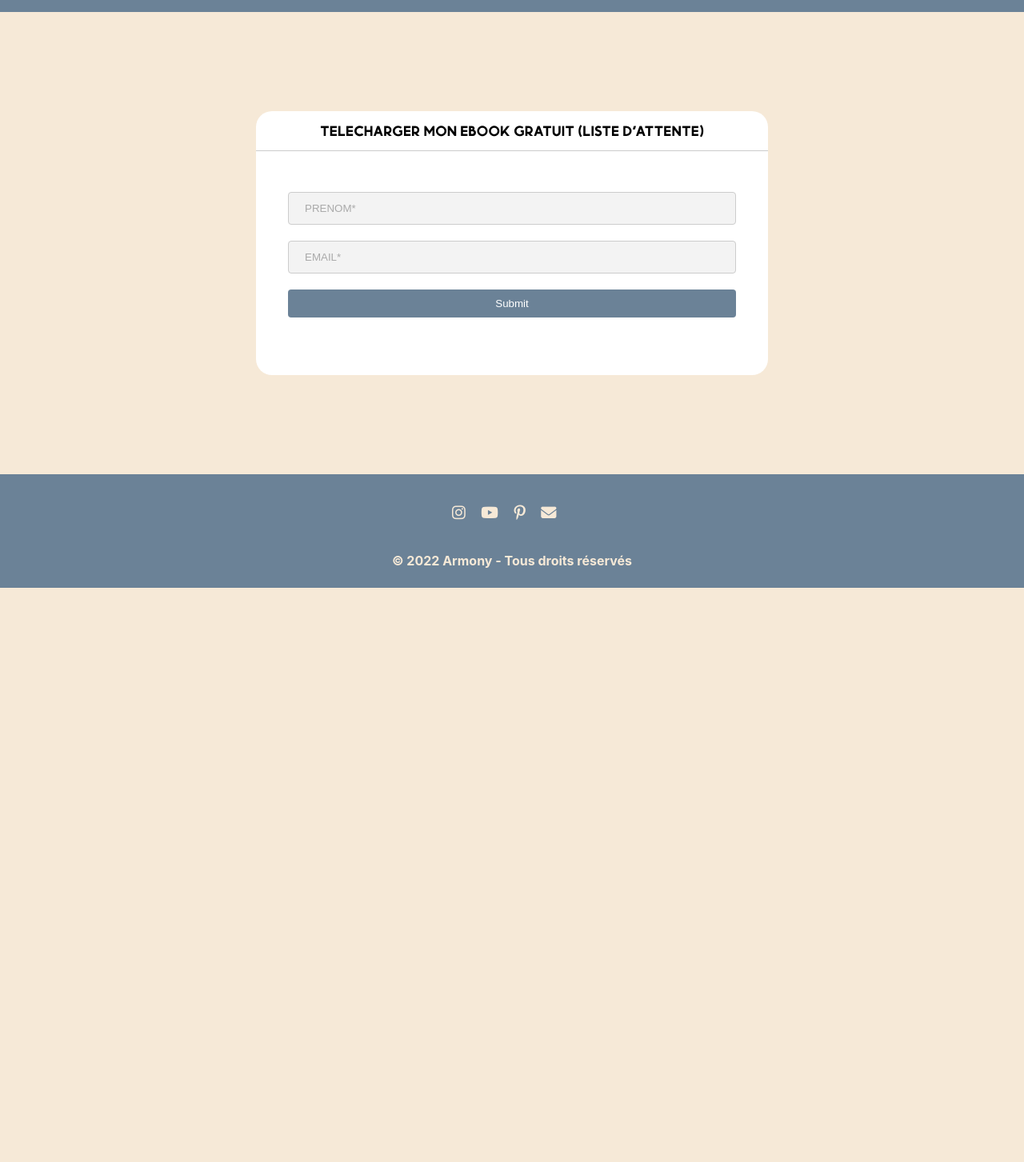
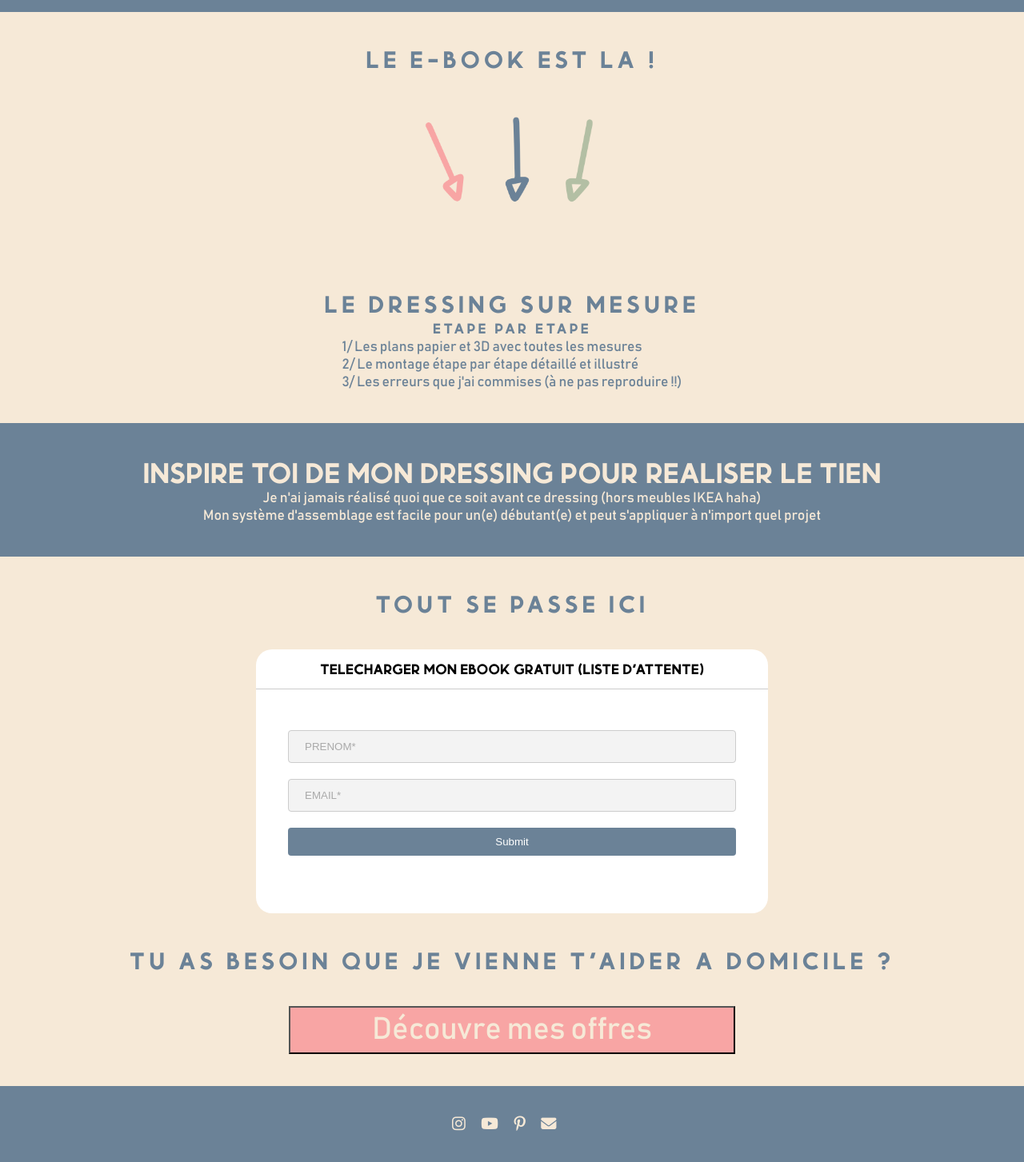
Before and after one commit to xolter/armony-app, a React (Create React App) app: page /newsletter-form in a window 1280 px wide. Shown: the part 300-1753 px from the top of the page at 80% size. Before the commit the page ends 1035 px from the top, so only its background shows below. Built offline with nearby package versions, Linux system fonts and the light colour scheme.

Commit message:
NewsletterForm content added + css naming

```diff
--- a/src/App.css
+++ b/src/App.css
@@ -18,7 +18,7 @@
   height: 142px;
 }
 
-.bigTitle {
+.title-big_main-color {
   display: flex;
   justify-content: center;
   align-items: center;
@@ -30,7 +30,7 @@
   width: 100%;
 }
 
-.bigTitle2 {
+.title-big_second-color {
   display: flex;
   justify-content: center;
   align-items: center;
@@ -41,3 +41,24 @@
   height: 600px;
   width: 100%;
 }
+
+.title-medium, .title-medium:hover {
+  display: flex;
+  justify-content: center;
+  align-items: center;
+  font-size: 2.5rem;
+  color: var(--third-bg-color);
+  height: auto;
+  padding: 40px;
+  letter-spacing: 0.3rem;
+}
+
+.subtitle, .subtitle:hover {
+  display: flex;
+  justify-content: center;
+  align-items: center;
+  font-size: 1.5rem;
+  color: var(--third-bg-color);
+  height: auto;
+  letter-spacing: 0.2rem;
+}
--- a/src/components/pages/NewsletterForm.css
+++ b/src/components/pages/NewsletterForm.css
@@ -1,9 +1,8 @@
-.NewsletterPage {
-    justify-content: center;
+.newsletter-page {
     align-items: center;
 }
 
-.NewsletterForm {
+.newsletter-form {
     height: 280px;
     width: 640px;
     padding: 1.5rem 2.5rem;
@@ -14,20 +13,20 @@
     border-radius: 0 0 20px 20px;
 }
 
-.NewsletterValidation {
+.newsletter__validation {
     height: 150px;
 }
 
-.ValidationText {
+.newsletter__validation-text {
     text-align: center;
     padding-bottom: 20px;
 }
 
-.FormElement {
+.newsletter-form__form-element {
     padding-bottom: 20px;
 }
 
-.FormTitle {
+.newsletter-form__title {
     height: 50px;
     width: 640px;
     padding: 1.5rem 2.5rem;
@@ -39,8 +38,38 @@
     box-sizing: border-box;
     border-bottom: 1px solid #ccc;
 }
+.newsletter-block {
+    display: flex;
+    flex-flow: column nowrap;
+    justify-content: center;
+    align-items: center;
+    padding: 40px 0px;
+    width: 100%;
+}
+.newsletter-block_blue {
+    display: flex;
+    flex-flow: column nowrap;
+    justify-content: center;
+    align-items: center;
+    padding: 40px 0px;
+    background-color: var(--third-bg-color);
+    width: 100%;
+}
 
-input, .ValidationButton {
+.newsletter-block_blue > p {
+    color: var(--main-bg-color);
+}
+
+.no-padding-bot, .no-padding-bot:hover {
+    padding-bottom: 0;
+}
+
+.title-medium_main-color {
+    color: var(--main-bg-color);
+    background-color: var(--third-bg-color);
+}
+
+input, .newsletter__validation-button {
     border-radius: 4px;
     width: 100%;
 }
@@ -57,7 +86,7 @@ input[type=text]::placeholder{
     color: rgb(170, 170, 170);
 }
 
-input[type=submit], .ValidationButton {
+input[type=submit], .newsletter__validation-button  {
     width: 100%;
     background-color: var(--third-bg-color);
     color: white;
@@ -70,16 +99,40 @@ input[type=submit]:hover {
     background-color: #758fa7;
 }
 
-span, .ValidationError {
+span, .newsletter__validation_red {
     color: red;
 }
 
-.ValidationSuccess {
+.newsletter__validation_green {
     color: green;
 }
 
+.arrows-img {
+    max-height:150px;
+}
+
+.newsletter-button {
+    display: flex;
+    flex-flow: column nowrap;
+    justify-content: center;
+    align-items: center;
+    padding-bottom: 40px;
+}
+
+.offer-button {
+    color: var(--main-bg-color);
+    background-color: var(--second-bg-color);
+    font-family: 'BAHNSCHRIFT', -apple-system, 'Ubuntu', 'Cantarell', 'sans-serif';
+    font-size: 2.4rem;
+    padding: 5px 8vw;
+}
+
+.offer-button:hover {
+    color: var(--third-bg-color);
+}
+
 @media screen and (max-width: 768px) {
-    .NewsletterForm, .FormTitle {
+    .newsletter-form, .newsletter-form__title {
         width: 80vw;
     }
 }
--- a/src/components/pages/NewsletterForm.tsx
+++ b/src/components/pages/NewsletterForm.tsx
@@ -3,6 +3,7 @@ import './NewsletterForm.css';
 import '../../App.css';
 import { postContact } from '../../services/service';
 import { useNavigate } from 'react-router-dom';
+import arrowsImg from '../../images/arrows.png';
 
 export interface Contact {
   email: string,
@@ -42,23 +43,44 @@ function checkEmail() {
 
 return (
   <>
-  <div className='page-wrap NewsletterPage'>
-    <div className='FormTitle drop-shadow-lg'>
+  <div className='page-wrap newsletter-page'>
+    <h1 className='title-medium'>LE E-BOOK EST LA !</h1>
+    <img className='arrows-img' alt="arrows-img" src={arrowsImg} />
+    <div className='newsletter-block'>
+      <h1 className='title-medium no-padding-bot'>LE DRESSING SUR MESURE</h1>
+      <h2 className='subtitle'>ETAPE PAR ETAPE</h2>
+      <div>
+        <p>1/ Les plans papier et 3D avec toutes les mesures</p>
+        <p>2/ Le montage étape par étape détaillé et illustré</p>
+        <p>3/ Les erreurs que j'ai commises (à ne pas reproduire !!)</p>
+      </div>
+    </div>
+    <div className='newsletter-block_blue'>
+      <h1 className='title-medium_main-color'>INSPIRE TOI DE MON DRESSING POUR REALISER LE TIEN</h1>
+      <p>Je n'ai jamais réalisé quoi que ce soit avant ce dressing (hors meubles IKEA haha)</p>
+      <p>Mon système d'assemblage est facile pour un(e) débutant(e) et peut s'appliquer à n'import quel projet</p>
+    </div>
+    <h1 className='title-medium'>TOUT SE PASSE ICI</h1>
+    <div className='newsletter-form__title drop-shadow-lg'>
         <h2>TELECHARGER MON EBOOK GRATUIT (LISTE D'ATTENTE)</h2>
     </div>
-    <form className='NewsletterForm drop-shadow-lg' onSubmit={handleSubmitForm}>
-      <div className='FormElement'>
+    <form className='newsletter-form drop-shadow-lg' onSubmit={handleSubmitForm}>
+      <div className='newsletter-form__form-element'>
         <input type="text" value={contact.firstName} name="firstName" placeholder='PRENOM*' onChange={handleInputChange}/>
         {!validFirstName && <span>Ce champ est requis</span>}
       </div>
-      <div className='FormElement'>
+      <div className='newsletter-form__form-element'>
         <input type="text" value={contact.email} name="email" placeholder='EMAIL*' onChange={handleInputChange}/>
         {!validEmail && <span>Adresse email invalide</span>}
       </div>
-      <div className='FormElement'>
+      <div className='newsletter-form__form-element'>
         <input type="submit" name="subscribe"/>
       </div>
     </form>
+    <h1 className='title-medium'>TU AS BESOIN QUE JE VIENNE T'AIDER A DOMICILE ?</h1>
+    <div className='newsletter-button'>
+      <button className='offer-button'>Découvre mes offres</button>
+    </div>
   </div>
   </>
   );
--- a/src/components/pages/Validation.tsx
+++ b/src/components/pages/Validation.tsx
@@ -17,10 +17,10 @@ const Validation: FC = () => {
   let textStyle = null;
   let buttonMessage;
   if (code && code === "200") {
-    textStyle = "ValidationSuccess";
+    textStyle = "newsletter__validation_green";
     buttonMessage = "Retour à l'accueil";
   } else {
-    textStyle = "ValidationError";
+    textStyle = "newsletter__validation_red";
     buttonMessage = "Retour au formulaire";
   }
   const handleClick = () => {
@@ -32,16 +32,16 @@ const Validation: FC = () => {
   }
 
   return (
-    <div className='page-wrap NewsletterPage'>
-      <div className='FormTitle drop-shadow-lg'>
+    <div className='page-wrap newsletter-page'>
+      <div className='newsletter-form__title drop-shadow-lg'>
           <h2>TELECHARGER MON EBOOK GRATUIT (LISTE D'ATTENTE)</h2>
       </div>
-      <div className='NewsletterForm NewsletterValidation drop-shadow-lg'>
-        <div className='ValidationText'>
+      <div className='newsletter-form newsletter__validation drop-shadow-lg'>
+        <div className='newsletter__validation-text'>
         {state && state.message && textStyle && <h2 className={ textStyle }>{ state.message }</h2>}
         </div>
         <div >
-          <button className='ValidationButton' onClick={ handleClick }>{ buttonMessage }</button>
+          <button className='newsletter__validation-button' onClick={ handleClick }>{ buttonMessage }</button>
         </div>
       </div>
     </div>
--- a/src/index.css
+++ b/src/index.css
@@ -19,6 +19,11 @@
 @font-face {
   font-family: 'Momcake-Thin';
   src: url('./fonts/momcake/Momcake-Thin.otf') format('OpenType');
+}
+
+@font-face {
+  font-family: 'BAHNSCHRIFT';
+  src: url('./fonts/Bahnschrift-Font-Family/BAHNSCHRIFT.TTF') format('truetype');
 }
 
 body {
@@ -51,8 +56,9 @@ h1:hover {
 }
 
 p {
-  color: var(--fourth-bg-color);
-  font-family: momcake, -apple-system;
+  color: var(--third-bg-color);
+  font-family: 'BAHNSCHRIFT', -apple-system, 'Ubuntu', 'Cantarell', 'sans-serif';
+  font-size: 1.1rem;
 }
 
 .text-shadow{
```
Also changed, not shown: src/fonts/Bahnschrift-Font-Family/BAHNSCHRIFT.TTF (added), src/images/arrows.png (added).
